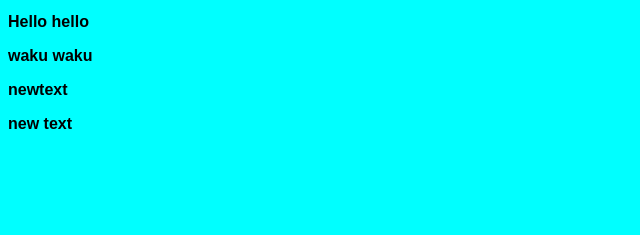
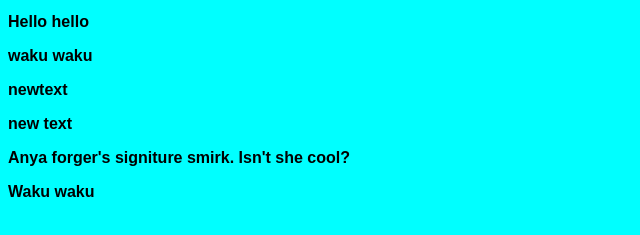
Before and after one commit to BruceReggie01/annyeong-test-page, a plain HTML site: page index.html in a window 1280 px wide. Shown: the part 101-336 px from the top of the page, without its empty margins (0-640 px from the left). Drawn offline with Linux system fonts and the light colour scheme.

Commit message:
Updated index html

```diff
--- a/index.html
+++ b/index.html
@@ -19,6 +19,8 @@
 <p>waku waku</p>
 <p>newtext</p>
 <p>new text</p>
+<p>Anya forger's signiture smirk. Isn't she cool?</p>
+<p>Waku waku</p>
 
 
 
```
